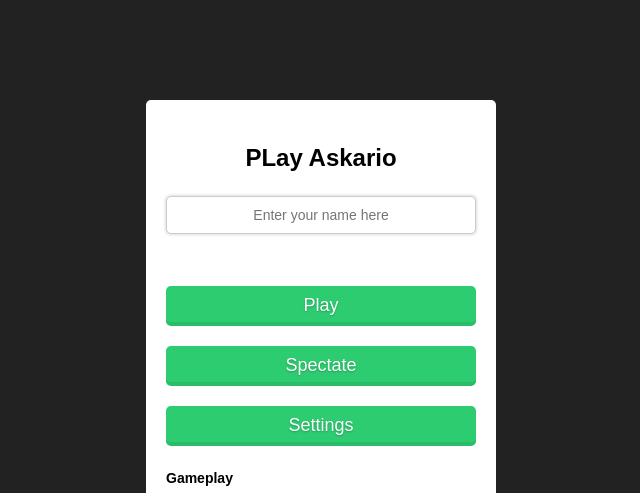
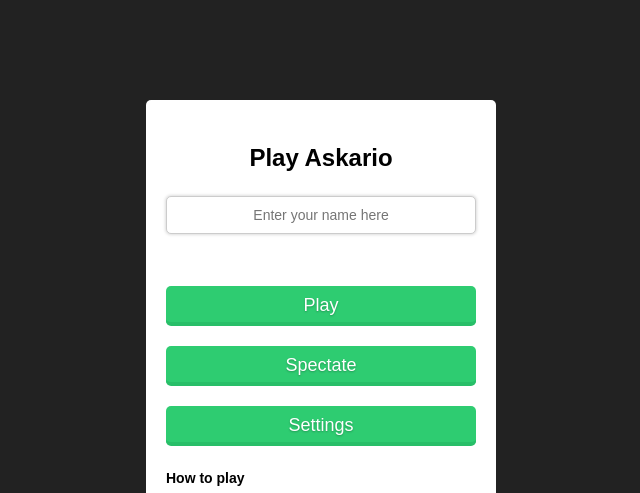
Before and after one commit to BlueAeroplane/dd1234ee6ee3453eebhdnsudn67, a website built with webpack: page src/client/index.html in a window 1280 px wide. Shown: the top 493 px of the page, 319-959 px from the left. Built offline with nearby package versions, Linux system fonts and the light colour scheme.

Commit message:
Speling issues.

```diff
--- a/src/client/index.html
+++ b/src/client/index.html
@@ -23,7 +23,7 @@
     </div>
     <div id="startMenuWrapper">
         <div id="startMenu">
-            <p>PLay Askario</p>
+            <p>Play Askario</p>
             <input type="text" tabindex="0" autofocus placeholder="Enter your name here" id="playerNameInput" maxlength="25" />
             <b class="input-error">Nick name must be numbers letters and _ (NO SPACES!!!)</b>
             <br />
@@ -43,7 +43,7 @@
                 </ul>
             </div>
             <div id="instructions">
-                <h3>Gameplay</h3>
+                <h3>How to play</h3>
                 <ul>
                     <li>Move your mouse on the screen to move your character.</li>
                     <li>Eat food and other players in order to grow your character (food respawns every time a player eats it).</li>
```
